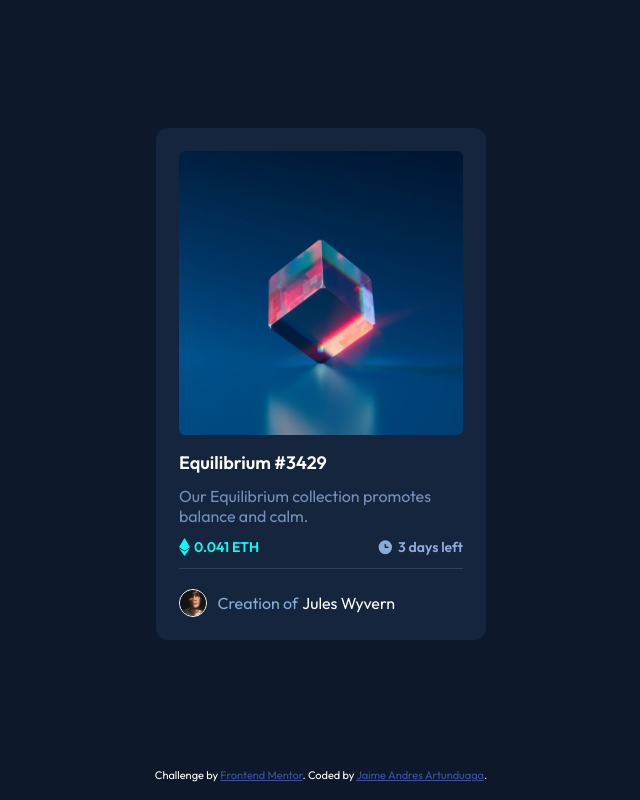
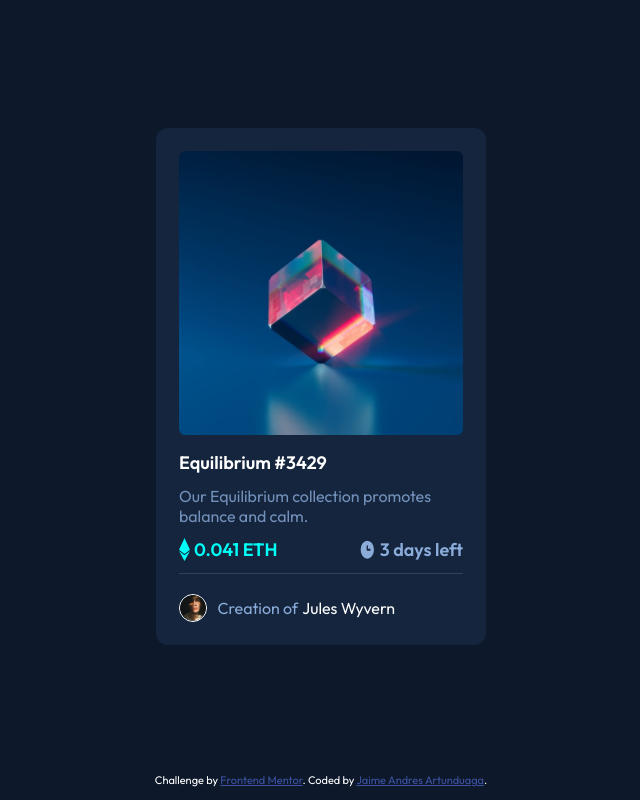
Before and after one commit to jaimeandres77/NftCard, a website: page views/index.html in a window 1280 px wide. Shown: the whole page, without its empty margins (319-959 px from the left). Drawn offline with Linux system fonts and the light colour scheme.

Commit message:
Last Fix

```diff
--- a/views/index.html
+++ b/views/index.html
@@ -40,11 +40,11 @@
       <section class="main-info-container">
         <div class="logo-text-container-left">
           <img src="/images/icon-ethereum.svg" alt="Ehtereum">
-          <h3 class="cyan-text">0.041 ETH</h3>
+          <h2 class="cyan-text">0.041 ETH</h2>
         </div>
         <div class="logo-text-container-right">
           <img src="/images/icon-clock.svg" alt="Clock">
-          <h3 class="timeLeft">3 days left</h3>
+          <h2 class="timeLeft">3 days left</h2>
         </div>
       </section>
       <section class="bottom-info-container">
```
